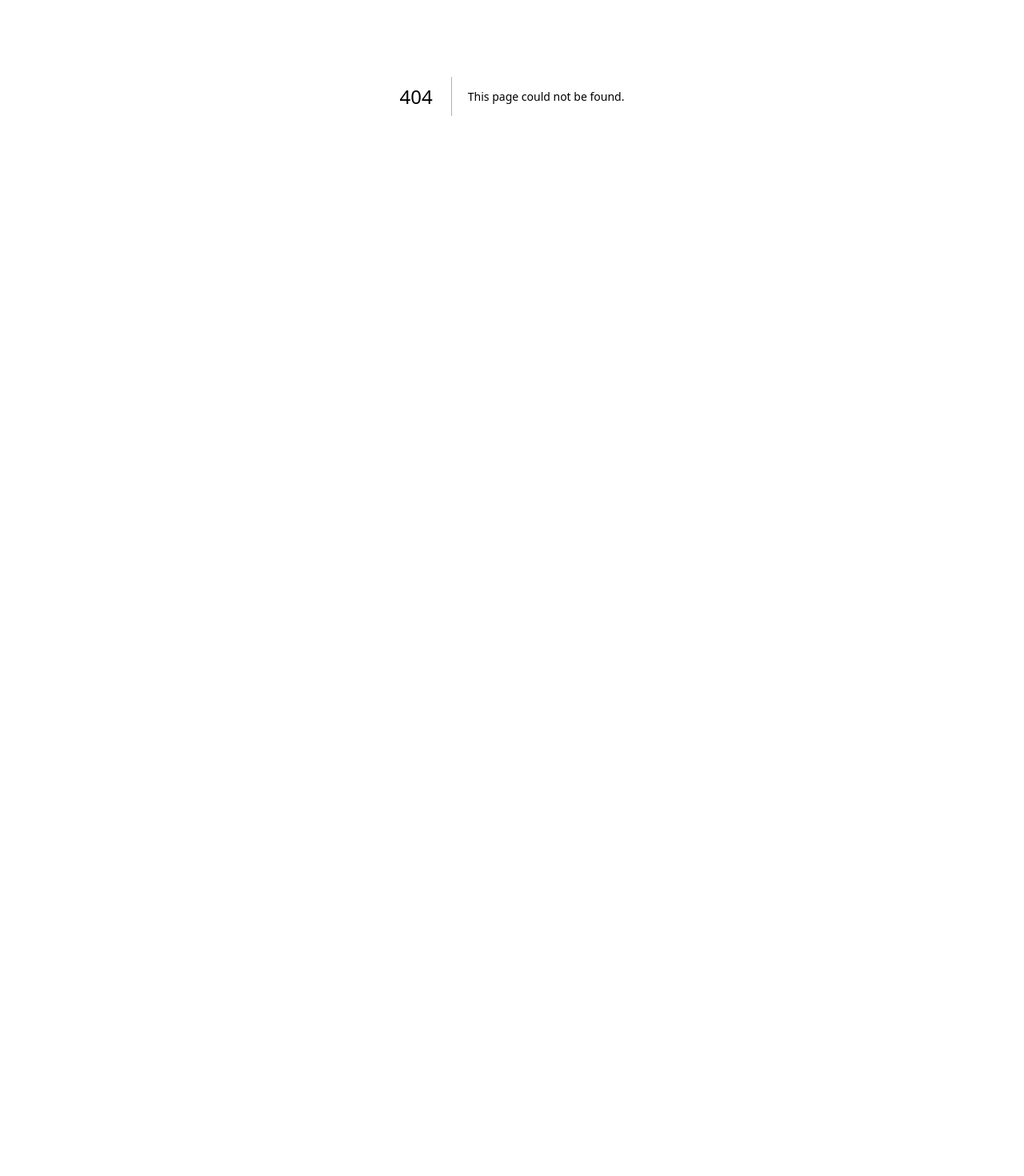
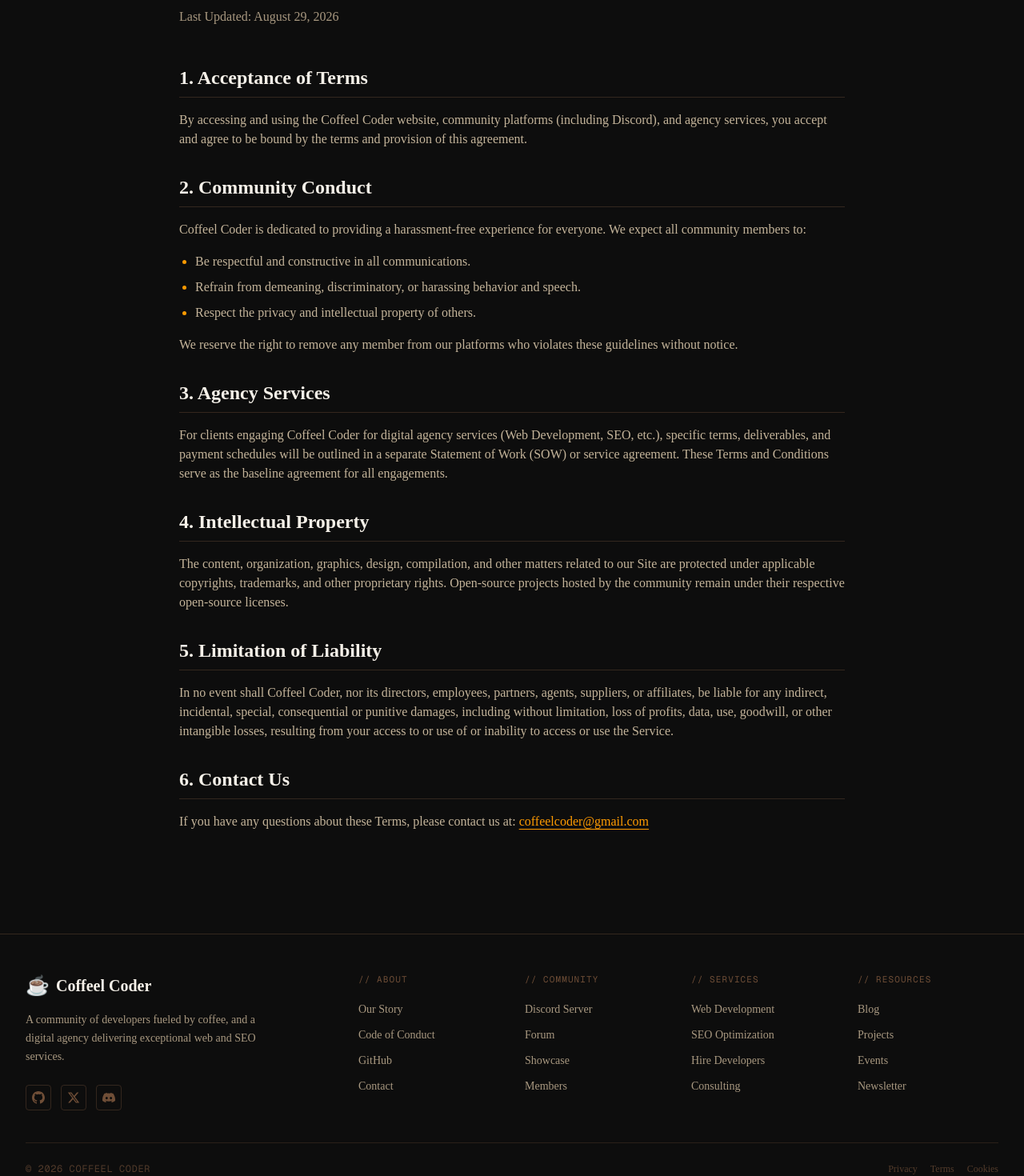
Before and after one commit to the-coffeel/coffeel-coder, a Next.js app in the folder web/: page /terms in a window 1280 px wide. Before the commit this address had no page. Shown: the part 280-1750 px from the top of the page at 80% size. Before the commit the page ends 800 px from the top, so only its background shows below. Built offline with nearby package versions, Linux system fonts and the light colour scheme.

Commit message:
Add Privacy and Terms pages with corresponding content and links

```diff
--- /dev/null
+++ b/web/src/app/privacy/page.tsx
@@ -0,0 +1,84 @@
+import Header from "@/components/Header";
+import Footer from "@/components/Footer";
+import type { Metadata } from "next";
+
+export const metadata: Metadata = {
+  title: "Privacy Policy — Coffeel Coder",
+  description: "Privacy policy for the Coffeel Coder community and digital agency.",
+};
+
+export default function PrivacyPage() {
+  return (
+    <>
+      <Header />
+      <main className="flex-1 max-w-4xl mx-auto px-4 sm:px-6 lg:px-8 py-20 md:py-32 w-full">
+        <div className="space-y-4 mb-12">
+          <p className="font-mono text-xs uppercase tracking-widest text-amber-500">
+            // legal
+          </p>
+          <h1 className="text-4xl md:text-5xl font-bold text-[#f5f0e8]">
+            Privacy Policy
+          </h1>
+          <p className="text-[#a89880]">Last Updated: August 29, 2026</p>
+        </div>
+
+        <article className="prose prose-invert max-w-none text-[#c4b49a] space-y-8">
+          <section className="space-y-4">
+            <h2 className="text-2xl font-bold text-[#f5f0e8] border-b border-[#6f4e37]/40 pb-2">
+              1. Information We Collect
+            </h2>
+            <p>
+              At Coffeel Coder, we collect information you provide directly to us when you join our community, register for an event, or request a quote for our agency services. This may include your name, email address, GitHub profile, and details about your project or business.
+            </p>
+            <p>
+              We also automatically collect certain information about your device and how you interact with our website to improve your experience and our services.
+            </p>
+          </section>
+
+          <section className="space-y-4">
+            <h2 className="text-2xl font-bold text-[#f5f0e8] border-b border-[#6f4e37]/40 pb-2">
+              2. How We Use Your Information
+            </h2>
+            <ul className="list-disc pl-5 space-y-2 marker:text-amber-500">
+              <li>To provide, maintain, and improve our community platform and agency services.</li>
+              <li>To communicate with you, including sending newsletters, updates, and event information.</li>
+              <li>To process transactions and send related information (e.g., invoices for agency clients).</li>
+              <li>To monitor and analyze trends, usage, and activities in connection with our website.</li>
+            </ul>
+          </section>
+
+          <section className="space-y-4">
+            <h2 className="text-2xl font-bold text-[#f5f0e8] border-b border-[#6f4e37]/40 pb-2">
+              3. Information Sharing
+            </h2>
+            <p>
+              We do not share your personal information with third parties except as described in this privacy policy, such as with vendors and service providers who need access to such information to carry out work on our behalf (e.g., payment processing, email delivery).
+            </p>
+          </section>
+
+          <section className="space-y-4">
+            <h2 className="text-2xl font-bold text-[#f5f0e8] border-b border-[#6f4e37]/40 pb-2">
+              4. Data Security
+            </h2>
+            <p>
+              We take reasonable measures to help protect information about you from loss, theft, misuse, unauthorized access, disclosure, alteration, and destruction. However, no internet or email transmission is ever fully secure or error-free.
+            </p>
+          </section>
+
+          <section className="space-y-4">
+            <h2 className="text-2xl font-bold text-[#f5f0e8] border-b border-[#6f4e37]/40 pb-2">
+              5. Contact Us
+            </h2>
+            <p>
+              If you have any questions about this Privacy Policy, please contact us at:{" "}
+              <a href="mailto:coffeelcoder@gmail.com" className="text-amber-500 hover:text-amber-400 underline underline-offset-4">
+                coffeelcoder@gmail.com
+              </a>
+            </p>
+          </section>
+        </article>
+      </main>
+      <Footer />
+    </>
+  );
+}
--- /dev/null
+++ b/web/src/app/terms/page.tsx
@@ -0,0 +1,95 @@
+import Header from "@/components/Header";
+import Footer from "@/components/Footer";
+import type { Metadata } from "next";
+
+export const metadata: Metadata = {
+  title: "Terms & Conditions — Coffeel Coder",
+  description: "Terms and conditions for the Coffeel Coder community and digital agency.",
+};
+
+export default function TermsPage() {
+  return (
+    <>
+      <Header />
+      <main className="flex-1 max-w-4xl mx-auto px-4 sm:px-6 lg:px-8 py-20 md:py-32 w-full">
+        <div className="space-y-4 mb-12">
+          <p className="font-mono text-xs uppercase tracking-widest text-amber-500">
+            // legal
+          </p>
+          <h1 className="text-4xl md:text-5xl font-bold text-[#f5f0e8]">
+            Terms and Conditions
+          </h1>
+          <p className="text-[#a89880]">Last Updated: August 29, 2026</p>
+        </div>
+
+        <article className="prose prose-invert max-w-none text-[#c4b49a] space-y-8">
+          <section className="space-y-4">
+            <h2 className="text-2xl font-bold text-[#f5f0e8] border-b border-[#6f4e37]/40 pb-2">
+              1. Acceptance of Terms
+            </h2>
+            <p>
+              By accessing and using the Coffeel Coder website, community platforms (including Discord), and agency services, you accept and agree to be bound by the terms and provision of this agreement.
+            </p>
+          </section>
+
+          <section className="space-y-4">
+            <h2 className="text-2xl font-bold text-[#f5f0e8] border-b border-[#6f4e37]/40 pb-2">
+              2. Community Conduct
+            </h2>
+            <p>
+              Coffeel Coder is dedicated to providing a harassment-free experience for everyone. We expect all community members to:
+            </p>
+            <ul className="list-disc pl-5 space-y-2 marker:text-amber-500">
+              <li>Be respectful and constructive in all communications.</li>
+              <li>Refrain from demeaning, discriminatory, or harassing behavior and speech.</li>
+              <li>Respect the privacy and intellectual property of others.</li>
+            </ul>
+            <p>
+              We reserve the right to remove any member from our platforms who violates these guidelines without notice.
+            </p>
+          </section>
+
+          <section className="space-y-4">
+            <h2 className="text-2xl font-bold text-[#f5f0e8] border-b border-[#6f4e37]/40 pb-2">
+              3. Agency Services
+            </h2>
+            <p>
+              For clients engaging Coffeel Coder for digital agency services (Web Development, SEO, etc.), specific terms, deliverables, and payment schedules will be outlined in a separate Statement of Work (SOW) or service agreement. These Terms and Conditions serve as the baseline agreement for all engagements.
+            </p>
+          </section>
+
+          <section className="space-y-4">
+            <h2 className="text-2xl font-bold text-[#f5f0e8] border-b border-[#6f4e37]/40 pb-2">
+              4. Intellectual Property
+            </h2>
+            <p>
+              The content, organization, graphics, design, compilation, and other matters related to our Site are protected under applicable copyrights, trademarks, and other proprietary rights. Open-source projects hosted by the community remain under their respective open-source licenses.
+            </p>
+          </section>
+
+          <section className="space-y-4">
+            <h2 className="text-2xl font-bold text-[#f5f0e8] border-b border-[#6f4e37]/40 pb-2">
+              5. Limitation of Liability
+            </h2>
+            <p>
+              In no event shall Coffeel Coder, nor its directors, employees, partners, agents, suppliers, or affiliates, be liable for any indirect, incidental, special, consequential or punitive damages, including without limitation, loss of profits, data, use, goodwill, or other intangible losses, resulting from your access to or use of or inability to access or use the Service.
+            </p>
+          </section>
+
+          <section className="space-y-4">
+            <h2 className="text-2xl font-bold text-[#f5f0e8] border-b border-[#6f4e37]/40 pb-2">
+              6. Contact Us
+            </h2>
+            <p>
+              If you have any questions about these Terms, please contact us at:{" "}
+              <a href="mailto:coffeelcoder@gmail.com" className="text-amber-500 hover:text-amber-400 underline underline-offset-4">
+                coffeelcoder@gmail.com
+              </a>
+            </p>
+          </section>
+        </article>
+      </main>
+      <Footer />
+    </>
+  );
+}
--- a/web/src/components/Footer.tsx
+++ b/web/src/components/Footer.tsx
@@ -8,7 +8,7 @@ const footerLinks = {
     { label: "Our Story", href: "#" },
     { label: "Code of Conduct", href: "#" },
     { label: "GitHub", href: "#" },
-    { label: "Contact", href: "#" },
+    { label: "Contact", href: "mailto:coffeelcoder@gmail.com" },
   ],
   Community: [
     { label: "Discord Server", href: "#" },
@@ -138,13 +138,17 @@ export default function Footer() {
             © 2026 Coffeel Coder
           </p>
           <div className="flex gap-4">
-            {["Privacy", "Terms", "Cookies"].map((item) => (
+            {[
+              { name: "Privacy", href: "/privacy" },
+              { name: "Terms", href: "/terms" },
+              { name: "Cookies", href: "/privacy" },
+            ].map((item) => (
               <a
-                key={item}
-                href="#"
+                key={item.name}
+                href={item.href}
                 className="text-xs text-[#6f4e37]/70 hover:text-amber-500 transition-colors"
               >
-                {item}
+                {item.name}
               </a>
             ))}
           </div>
```
